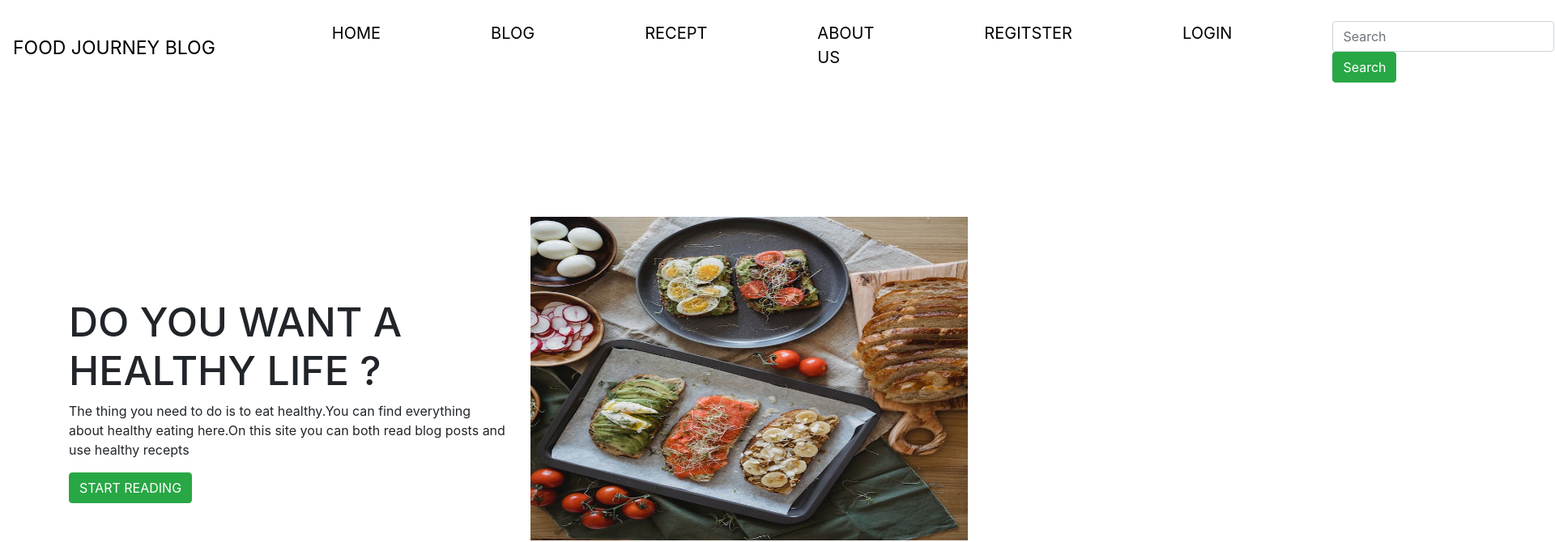
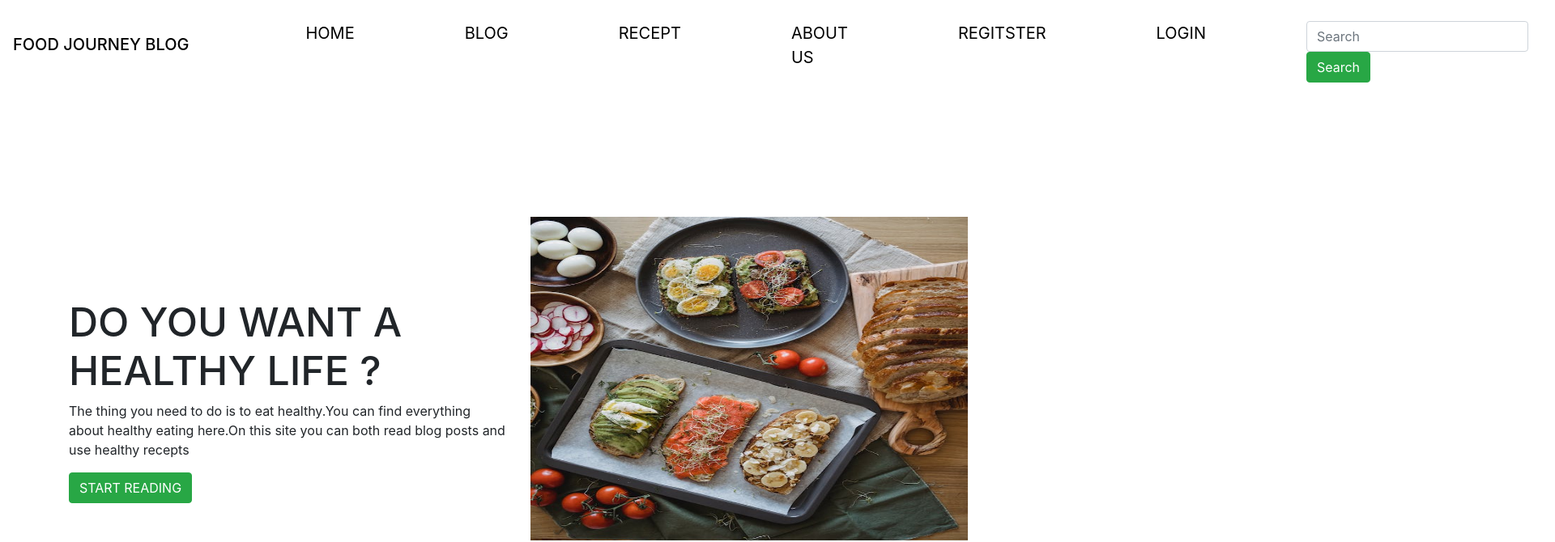
Before and after one commit to olamide9393/Food-Journey-blog, a React (Vite) app: page / in a window 1280 px wide. Shown: the top 670 px of the page at 81% size, 1920 px wide, since content can reach past the window. Built offline with nearby package versions, Linux system fonts and the light colour scheme; no server answers.

Commit message:
first commit

```diff
--- a/RequestUrl.js
+++ b/RequestUrl.js
@@ -2,7 +2,7 @@
 
 import axios from "axios";
 
-const baseURL = "http://localhost:2000/api/v1";
+const baseURL = "https://food-journey-blog.onrender.com/api/v1";
 // const baseURL = "https://bulk-sms-23yv.onrender.com/api/v1";
 
 const axiosInstance = axios.create({
--- a/src/component/Navbar.jsx
+++ b/src/component/Navbar.jsx
@@ -67,17 +67,15 @@ const Navbar = () => {
     navigate("/login");
   };
 
-
-
   return (
     <div>
       <nav className="navbar navbar-expand-md navbar-dark">
         <Link
           to="/"
-          style={{ color: "black", fontSize: "23px" }}
+          style={{ color: "black", fontSize: "15px" }}
           className="navbar-brand"
         >
-          FOOD JOURNEY BLOG
+          <h5>FOOD JOURNEY BLOG</h5>
         </Link>
 
         {isLoggedIn ? (
--- a/src/pages/ScrollUP.jsx
+++ b/src/pages/ScrollUP.jsx
@@ -31,7 +31,7 @@ const ScrollUP = () => {
   }, []);
 
   return (
-    <div>
+    <div >
       {isVisible && (
         <button onClick={scrollToTop} className="scroll-to-top">
           Scroll to Top
```
